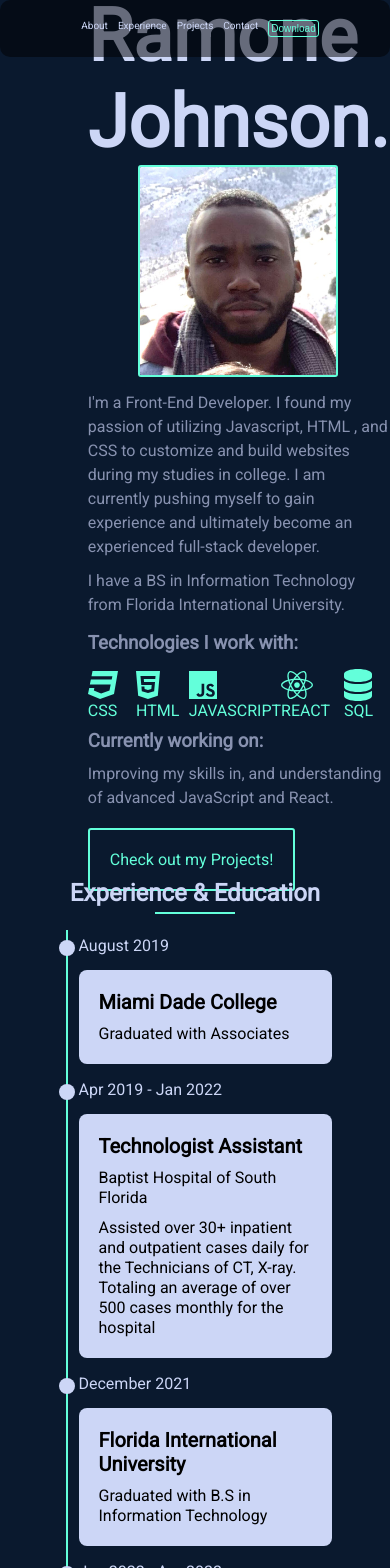
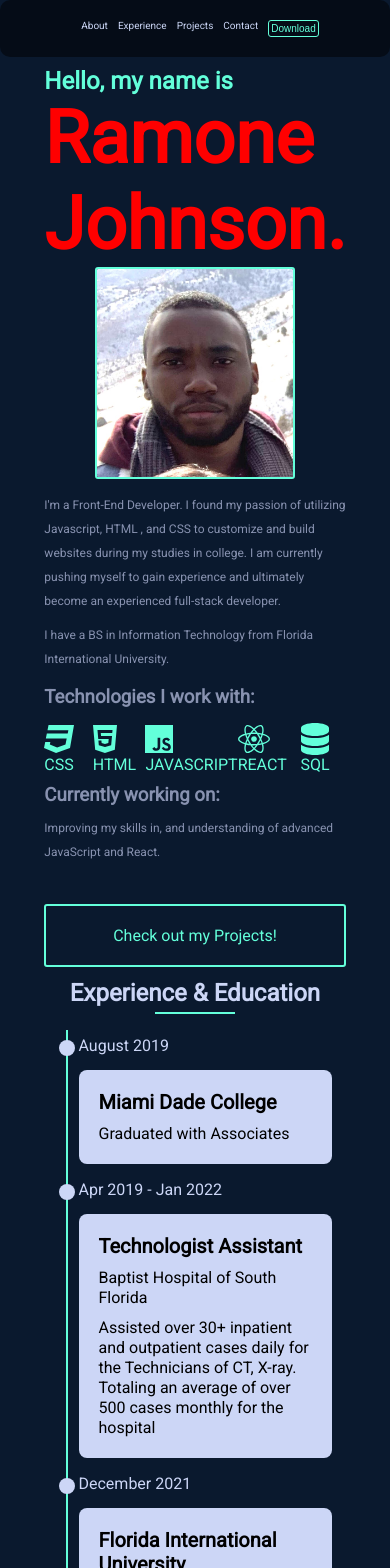
Before and after one commit to rjohn151/React_Portfolio_Website, a React (Create React App) app: page / in a window 390 px wide. Shown: the top 1568 px of the page. Built offline with nearby package versions, Linux system fonts and the light colour scheme.

Commit message:
'third commit'

```diff
--- a/src/components/Introduction.css
+++ b/src/components/Introduction.css
@@ -5,6 +5,7 @@
     display: flex;
     gap: 20px;
     height: 100vh;
+    justify-content: center;
     align-items: center;
 
 }
@@ -141,8 +142,25 @@ p{
     }
 }
 
-@media (max-width:545) {
-    .intro-p {
+@media (max-width:450px) {
+    .introduction {
+        margin-top: 100px;
+        justify-content: center;
+        /* margin-left: 50px; */
+    }
+    .introduction p {
         font-size: 12px;
     }
+
+    .introduction h2 {
+        color: red;
+    }
+
+    .projects-btn {
+        display: flex;
+        justify-content: center;
+        width: 100%;
+        /* color: red; */
+    }
+
 }
--- a/src/components/Projects.css
+++ b/src/components/Projects.css
@@ -18,6 +18,7 @@
     flex-wrap: wrap;
     /* justify-content: space-between; */
     justify-content: center;
+
 }
 
 .project {
@@ -26,5 +27,5 @@
 
 .site {
     width: 400px;
-    border-radius: 3px;
+    border-radius: 8px;
 }
```
